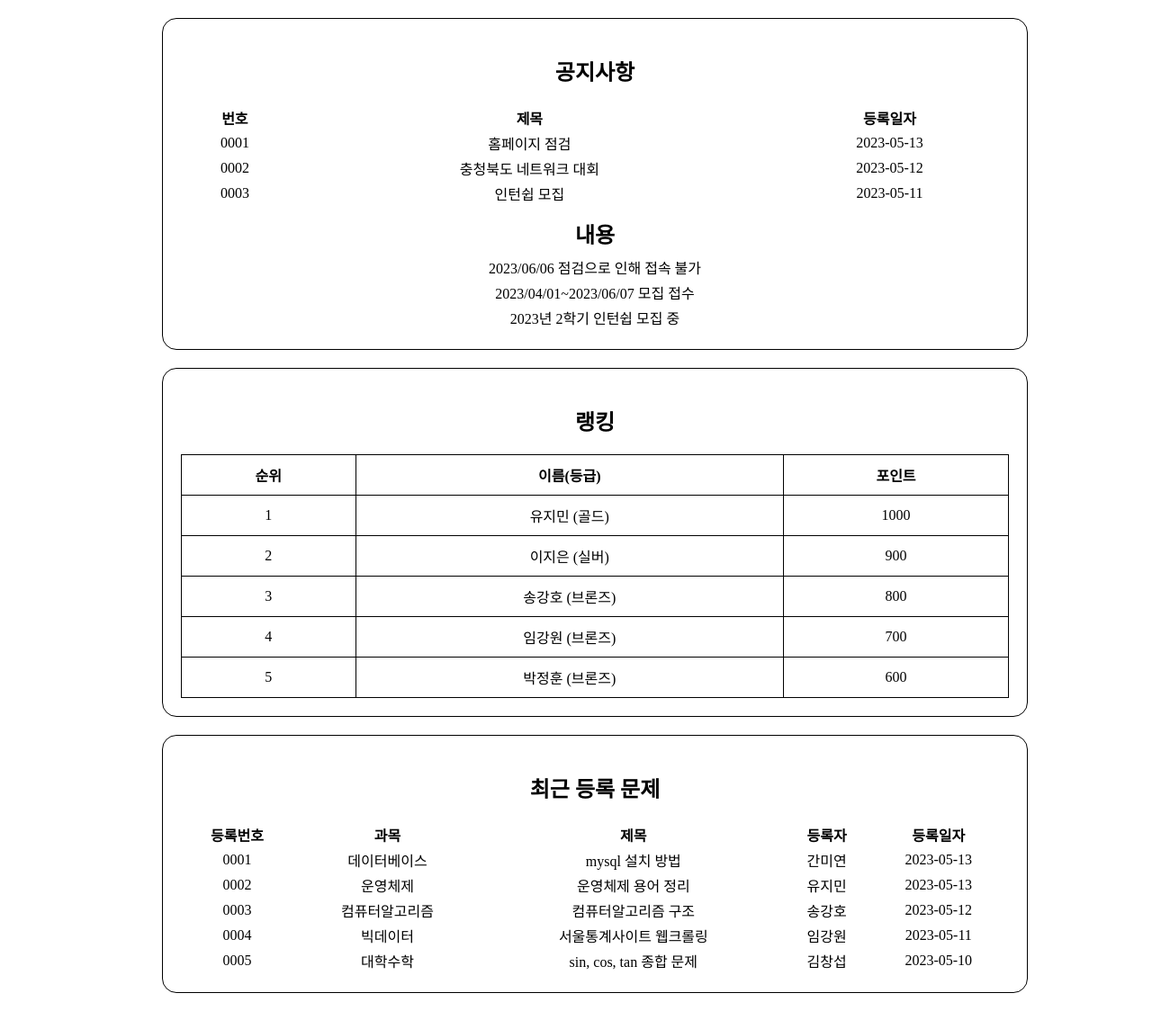
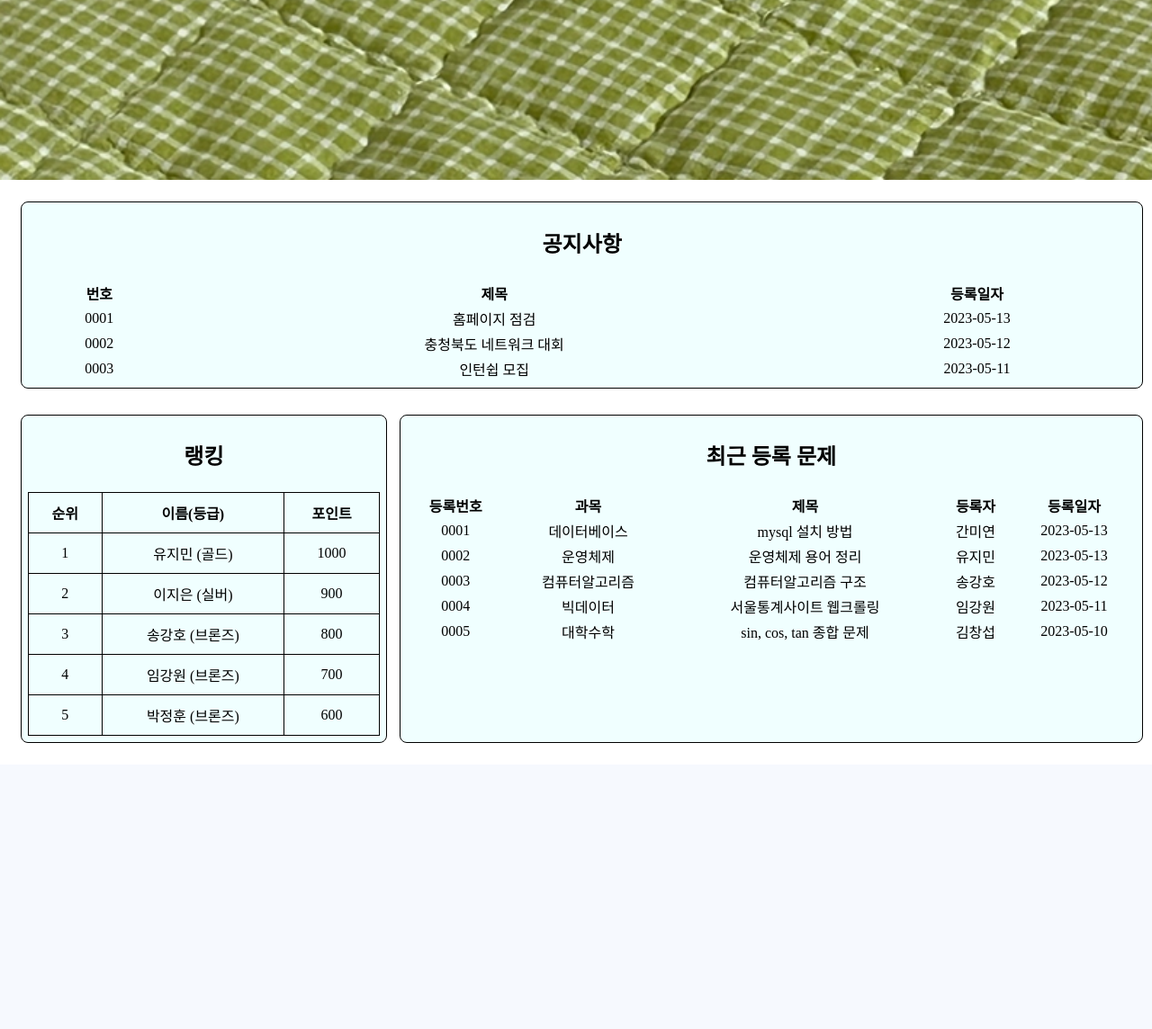
Before and after one commit to JeongHunsss/KKU-GIT, a PHP site: page /main/main.php in a window 1280 px wide. Shown: the part 63-1207 px from the top of the page at 90% size. After the commit the page ends 889 px from the top, so only its background shows below. Run offline with PHP 8.4, Linux system fonts and the light colour scheme; the visitor is signed in with stand-in values (Sample User, id 1).

Commit message:
mainpage

```diff
--- a/main/css/main.css
+++ b/main/css/main.css
@@ -1,43 +1,69 @@
 .content-wrapper {
-    margin-left: 10rem;
-    display: flex;
-    flex-direction: column;
-    align-items: center;
-    justify-content: center;
-    padding: 1.25rem;
-    margin-right: 10rem;
+  margin: 1.5rem;
+  display: grid;
+  gap: 1.8rem;
+  grid-template-columns: repeat(3, 1fr);
+  justify-items: center;
+}
+
+.banner {
+  width: 100%;
+  height: 200px;
+  overflow: hidden;
+  position: relative;
+}
+
+.banner-img {
+  width: 100%;
+  height: 100%;
+  object-fit: cover;
+  position: absolute;
+  transition: opacity 0.5s;
+}
+
+.banner-img.active {
+  opacity: 1;
+}
+
+.banner-img.inactive {
+  opacity: 0;
 }
 
 .notice-box,
 .rank-box,
 .recent-problem-box {
-    border: 1px solid black;
-    border-radius: 1rem;
-    padding: 1.25rem;
-    margin-bottom: 1.25rem;
+  border: 1.55px solid black;
+  border-radius: 0.5rem;
+  padding: 0.4rem;
   width: 100%;
   text-align: center;
+  margin-left:10pt;
 }
 
 .notice-box {
-    margin-right: auto;
-    margin-left: auto;
+  grid-column: 1 / -1;
+  background-color: azure;
 }
 
 .rank-box {
-    margin-right: auto;
-    margin-left: auto;
+  grid-column: 1 / 2;
+  background-color: azure;
+}
+
+.rank-box table tr:hover {
+  background-color: rgba(251, 197, 81, 0.971);
 }
 
 .recent-problem-box {
-    margin-right: auto;
-    margin-left: auto;
+  grid-column: 2 / 4;
+  background-color: azure;
 }
 
 .notice-box h2,
 .rank-box h2,
 .recent-problem-box h2 {
   color: black;
+  margin-bottom: 1.5rem;
 }
 
 .notice-table,
--- a/main/main.php
+++ b/main/main.php
@@ -12,6 +12,13 @@
 </head>
 <?php include '../bars/top_bar.php'; ?>
 <body class="main_body">
+
+<div class="banner">
+  <img src="./banner.PNG" alt="Banner" class="banner-img active">
+  <img src="./banner2.PNG" alt="Banner 2" class="banner-img inactive">
+  <img src="./banner3.PNG" alt="Banner 3" class="banner-img inactive">
+</div>
+
     <div class="content-wrapper">
         <div class="notice-box">
             <h2>공지사항</h2>
@@ -38,22 +45,6 @@
                         <td>0003</td>
                         <td>인턴쉽 모집</td>
                         <td>2023-05-11</td>
-                    </tr>
-                </tbody>
-            </table>
-            <table class="notice-table">
-                <tbody>
-                    <tr>
-                        <th colspan="3" class="notice-content-title">내용</th>
-                    </tr>
-                    <tr>
-                        <td colspan="3">2023/06/06 점검으로 인해 접속 불가</td>
-                    </tr>
-                    <tr>
-                        <td colspan="3">2023/04/01~2023/06/07 모집 접수</td>
-                    </tr>
-                    <tr>
-                        <td colspan="3">2023년 2학기 인턴쉽 모집 중</td>
                     </tr>
                 </tbody>
             </table>
@@ -151,5 +142,30 @@
             </table>
         </div>
     </div>
+
+    <script src="https://code.jquery.com/jquery-3.6.0.min.js"></script>
+    <script>
+        $(document).ready(function() {
+            var currentIndex = 0;
+            var images = $('.banner-img');
+            var totalImages = images.length;
+
+            function showImage(index) {
+                images.removeClass('active').addClass('inactive');
+                images.eq(index).removeClass('inactive').addClass('active');
+            }
+
+            function nextImage() {
+                currentIndex++;
+                if (currentIndex >= totalImages) {
+                    currentIndex = 0;
+                }
+                showImage(currentIndex);
+            }
+
+            setInterval(nextImage, 3000);
+        });
+    </script>
+
 </body>
 </html>
```
Also changed, not shown: main/banner.PNG (added), main/banner2.PNG (added), main/banner3.PNG (added). Lines whose indentation alone changed are shown as unchanged.
